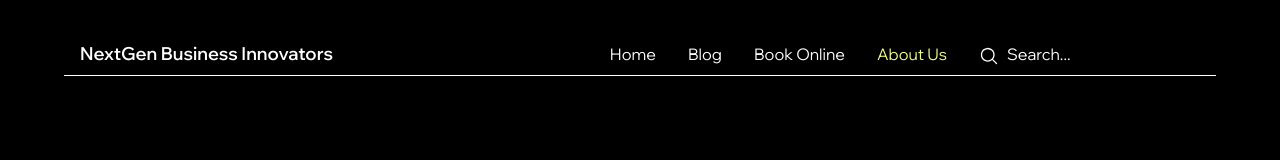
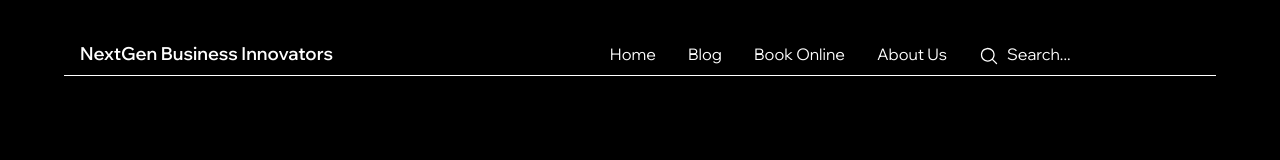
Before and after one commit to Alfred-Emmanuel/wix-site-clone, a Next.js app: page /pricing in a window 1280 px wide. Shown: the top 160 px of the page. Built offline with nearby package versions, Linux system fonts and the light colour scheme.

Commit message:
fixed navbar

```diff
--- a/app/components/Navbar.tsx
+++ b/app/components/Navbar.tsx
@@ -41,7 +41,7 @@ function Navbar() {
                         <Link href={'/bookings'} className={`${currentPath === '/bookings' ? 'text-[#EFFE8A]' : 'text-white hover:text-[#effe8a]'}`}>
                             Book Online
                         </Link>
-                        <Link href={'/about-us'} className={`${currentPath === '/pricing' ? 'text-[#EFFE8A]' : 'text-white hover:text-[#effe8a]'}`}>
+                        <Link href={'/about-us'} className={`${currentPath === '/about-us' ? 'text-[#EFFE8A]' : 'text-white hover:text-[#effe8a]'}`}>
                            About Us
                         </Link>
                         <div className="relative text-white hover:text-[#effe8a]">
--- a/app/page.tsx
+++ b/app/page.tsx
@@ -192,9 +192,9 @@ export default async function Home() {
                                 efficiency and market competitiveness. We offer customized solutions to address your company&apos;s strengths,
                                 weaknesses, and opportunities. With our help, you can keep your business competitive, successful, and growth-oriented.
                             </p>
-                            <button className="bg-[#effe8a] text-black self-start px-5 py-3 rounded-full border border-transparent transition-all duration-300 ease-in-out hover:bg-transparent hover:border-primary hover:text-primary">
+                            <Link href={"/about-us"} className="bg-[#effe8a] text-black self-start px-5 py-3 rounded-full border border-transparent transition-all duration-300 ease-in-out hover:bg-transparent hover:border-primary hover:text-primary">
                                 Learn More
-                            </button>
+                            </Link>
                         </div>
                     </div>
                 </WrapperContainer>
```
